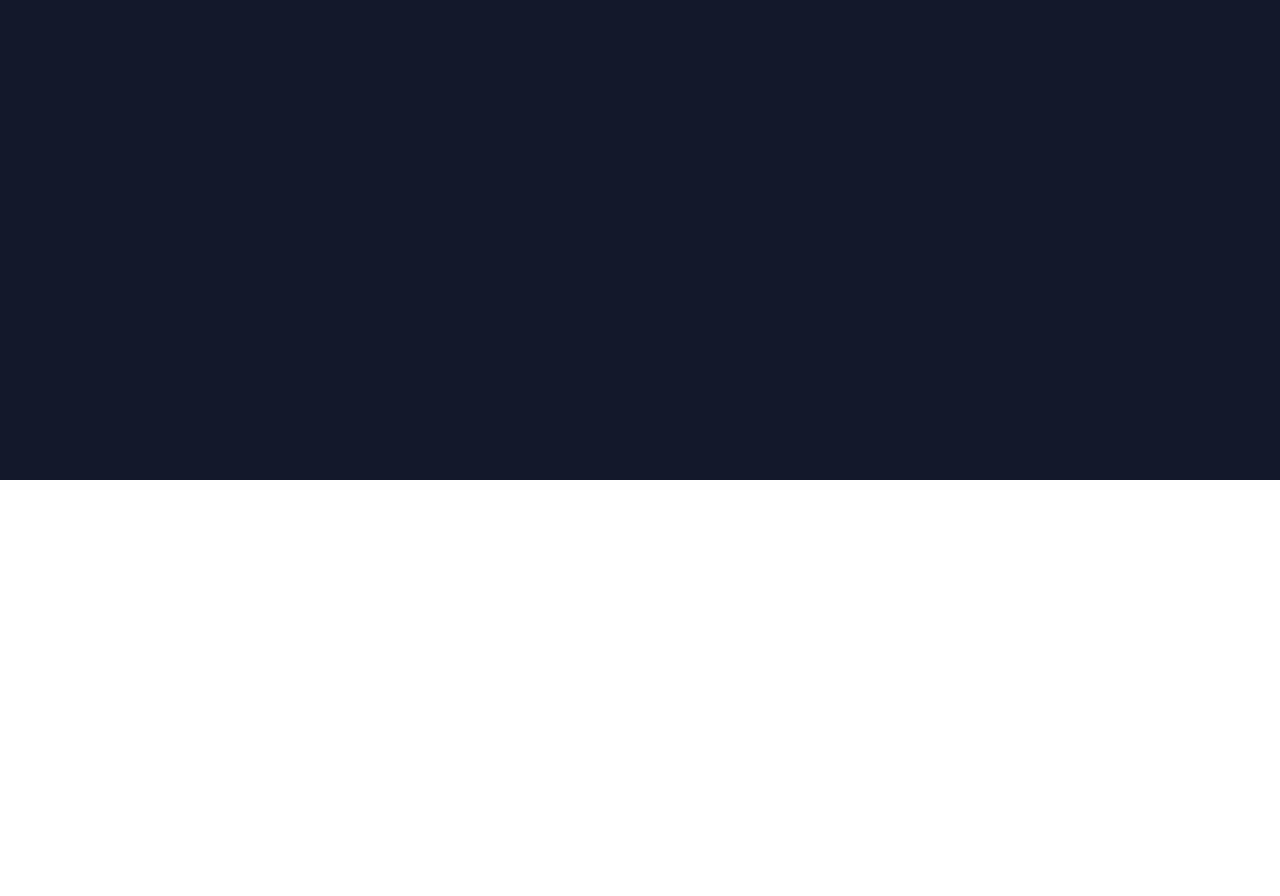
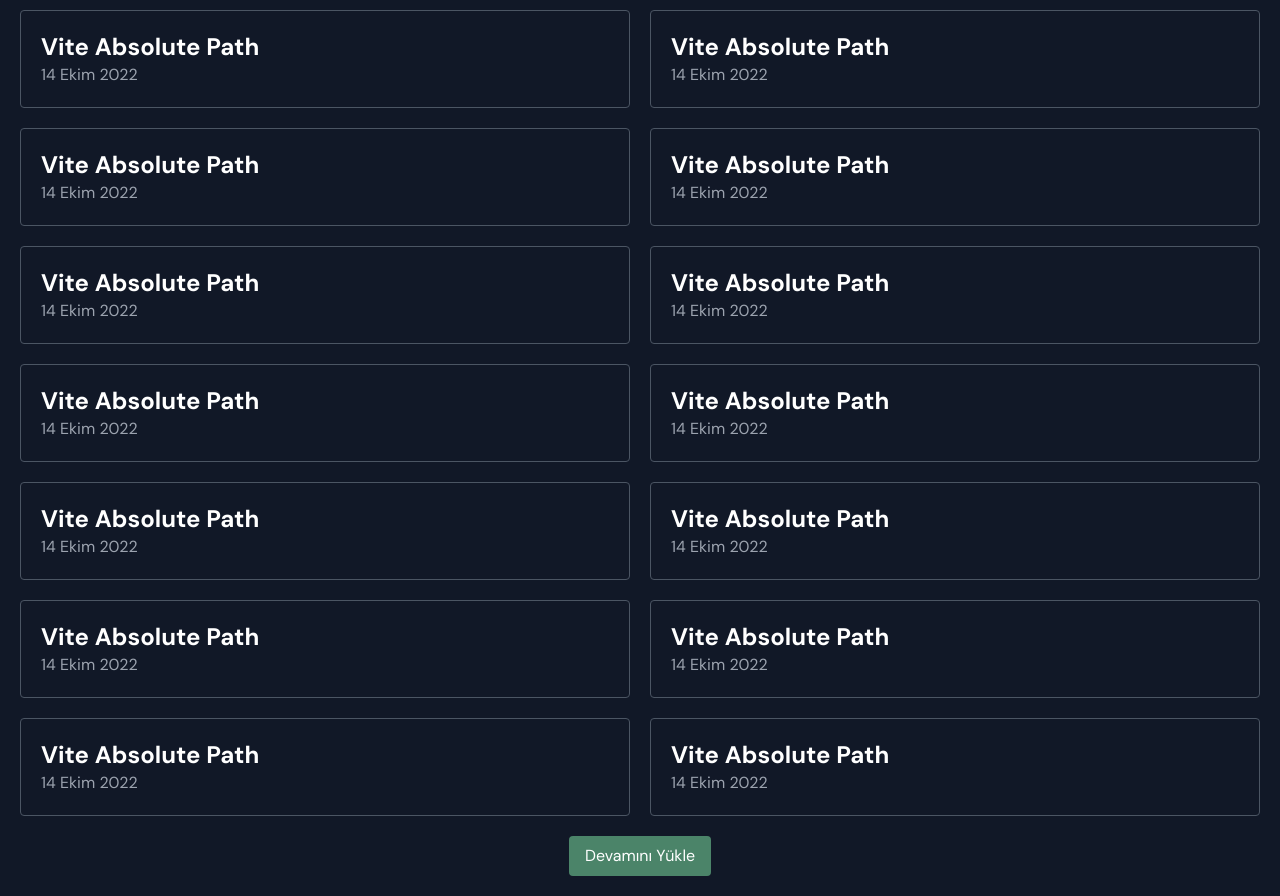
Before and after one commit to alikdb/alisenme-v2, a React (Vite) app: page /blog in a window 1280 px wide. Shown: the part 320-1216 px from the top of the page. Before the commit the page ends 800 px from the top, so only its background shows below. Built offline with nearby package versions, Linux system fonts and the light colour scheme.

Commit message:
feat: new components created blogs pages added

```diff
--- /dev/null
+++ b/src/components/button/index.jsx
@@ -0,0 +1,32 @@
+import PropTypes from 'prop-types'
+import cs from "classnames"
+const Button = ({ children, title, variant, className, ...props }) => {
+  return (
+    <button className={cs({
+      className,
+      "opacity-50": props.disabled,
+      "px-4 py-2 rounded hover:opacity-75": true,
+      "bg-gray-700": variant === "primary",
+      "bg-green-300/50 px-4 py-2 rounded hover:opacity-75": variant === "forest",
+    })} {...props}>{children ? children : title}</button>
+  )
+
+}
+
+export default Button
+
+Button.propTypes = {
+
+  children: PropTypes.node,
+  title: PropTypes.string,
+  variant: PropTypes.oneOf(['primary', 'forest']),
+  className: PropTypes.string,
+  disabled: PropTypes.bool,
+}
+Button.defaultProps = {
+  variant: "primary",
+  disabled: false,
+  className: "",
+  children: null,
+  title: ""
+}
--- a/src/pages/blog/index.jsx
+++ b/src/pages/blog/index.jsx
@@ -1,8 +1,44 @@
+import { useState } from "react";
 import OpacityContent from "~/components/animated/opacity";
+import BlogItem from "~/components/blog/item";
+import Button from "~/components/button";
 const Blog = () => {
+  const [loading, setLoading] = useState(false);
+  const loadMore = () => {
+    setLoading(true);
+    setTimeout(() => {
+      setLoading(false);
+    }, 5000);
+  }
+
   return (
-    <OpacityContent>
-      <div>Blogs</div>
+    <OpacityContent className="container mx-auto px-5 pt-16">
+      <div className="flex justify-start pb-5">
+        <h1 className="text-3xl font-bold">Yazılarım</h1>
+      </div>
+      <div className="grid grid-cols-2 gap-5 pb-5">
+        <BlogItem />
+        <BlogItem />
+        <BlogItem />
+        <BlogItem />
+        <BlogItem />
+        <BlogItem />
+        <BlogItem />
+        <BlogItem />
+        <BlogItem />
+        <BlogItem />
+        <BlogItem />
+        <BlogItem />
+        <BlogItem />
+        <BlogItem />
+        <BlogItem />
+        <BlogItem />
+      </div>
+      <div className="flex justify-center pb-5">
+        <Button disabled={loading} onClick={() => loadMore()} variant="forest">
+          {loading ? "Yükleniyor.." : "Devamını Yükle"}
+        </Button>
+      </div>
     </OpacityContent>
   );
 };
--- a/vite.config.js
+++ b/vite.config.js
@@ -1,13 +1,13 @@
-import { defineConfig } from "vite";
-import react from "@vitejs/plugin-react";
-import * as path from "path";
+import { defineConfig } from 'vite'
+import react from '@vitejs/plugin-react'
+import * as path from "path"
 
 // https://vitejs.dev/config/
 export default defineConfig({
   plugins: [react()],
   resolve: {
     alias: {
-      "~": path.resolve("", "src"),
+      '~': path.resolve(__dirname, 'src'),
     },
   },
-});
+})
```
